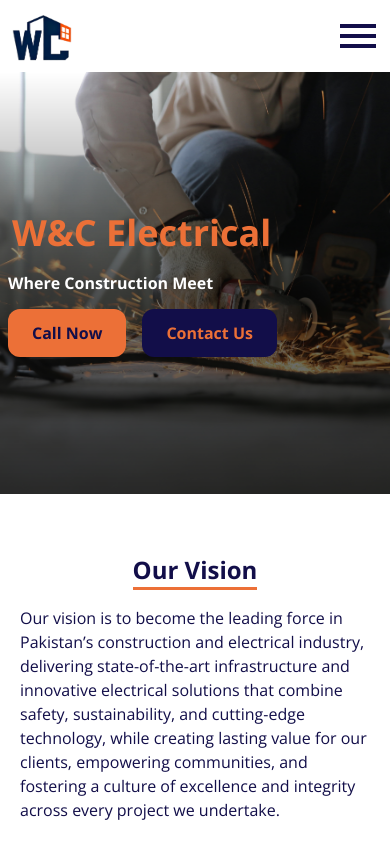
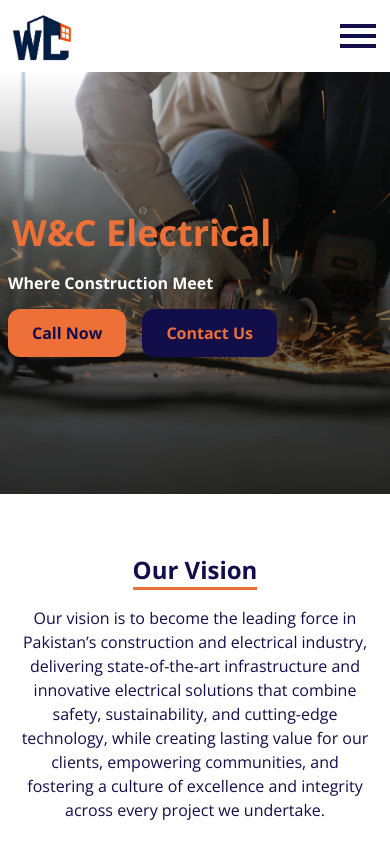
Before and after one commit to muhammad-aman-dev/electrical-company-website-project, a Next.js app: page / in a window 390 px wide. Shown: the top 843 px of the page. Built offline with nearby package versions, Linux system fonts and the light colour scheme.

Commit message:
Update page.js

```diff
--- a/app/page.js
+++ b/app/page.js
@@ -148,7 +148,7 @@ viewport={{ once: true }}
             initial={{ opacity: 0, x: -50 }}
             whileInView={{ opacity: 1, x: 0 }}
             transition={{ duration: 0.8, ease: "easeOut" }}
-            className="vision text-md flex sm:items-center sm:w-[40%] text-[#120e49] sm:pl-10 sm:text-xl"
+            className="vision text-md flex sm:items-center sm:w-[40%] text-[#120e49] sm:pl-10 sm:text-xl text-center sm:text-start"
 viewport={{ once: true }}
           >
             Our vision is to become the leading force in Pakistan’s construction
```
